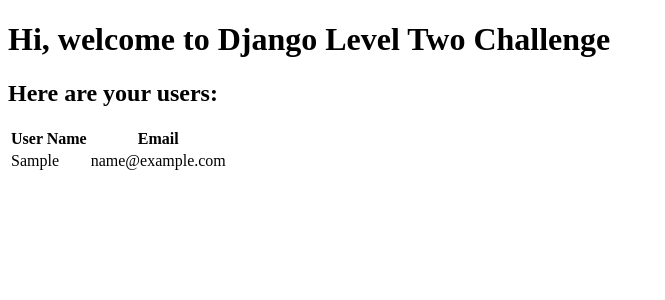
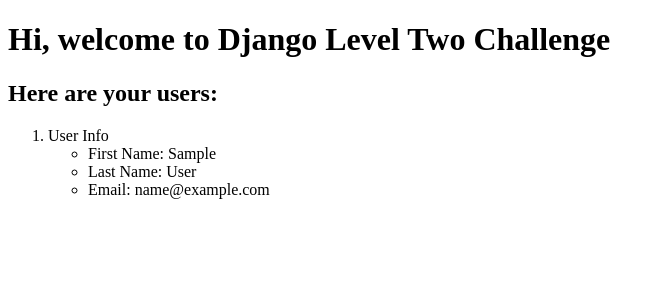
Before and after one commit to ohduran-attempts/theDisSilent, a Django app: page /users/ in a window 1280 px wide. Shown: the top 300 px of the page, without its empty margins (0-665 px from the left). Run offline with Django 3.2, Linux system fonts and the light colour scheme; tables that the repository leaves empty hold one stand-in row (values such as "Sample post").

Commit message:
Final reformat of apptwo

```diff
--- a/pro_two/templates/apptwo/index.html
+++ b/pro_two/templates/apptwo/index.html
@@ -5,6 +5,6 @@
         <title></title>
     </head>
     <body>
-        Working
+        Go to users to see the user list.
     </body>
 </html>
--- a/pro_two/templates/apptwo/users.html
+++ b/pro_two/templates/apptwo/users.html
@@ -1,9 +1,8 @@
 <!DOCTYPE html>
-{% load staticfile %}
 <html lang="en" dir="ltr">
     <head>
         <meta charset="utf-8">
-        <title></title>
+        <title>Users</title>
     </head>
     <body>
         <h1>Hi, welcome to Django Level Two Challenge</h1>
@@ -11,19 +10,16 @@
 
         <div class="djangotwo">
             {% if users %}
-                <table>
-                    <thead>
-                        <th>User Name</th>
-                        <th>Email</th>
-
-                    </thead>
+                <ol>
                     {% for user in users %}
-                        <tr>
-                            <td>{{ user.first_name }}</td>
-                            <td>{{ user.email }}</td>
-                        </tr>
+                    <li>User Info</li>
+                    <ul>
+                        <li>First Name: {{ user.first_name }}</li>
+                        <li>Last Name: {{ user.last_name }}</li>
+                        <li>Email: {{ user.email }}</li>
+                    </ul>
                     {% endfor %}
-                </table>
+                </ol>
             {% else %}
             <p>NO USERS FOUND</p>
             {% endif %}
```
Also changed, not shown: pro_two/populate_users.py (renamed from pro_two/populate_app_two.py, +4 -10 lines).
